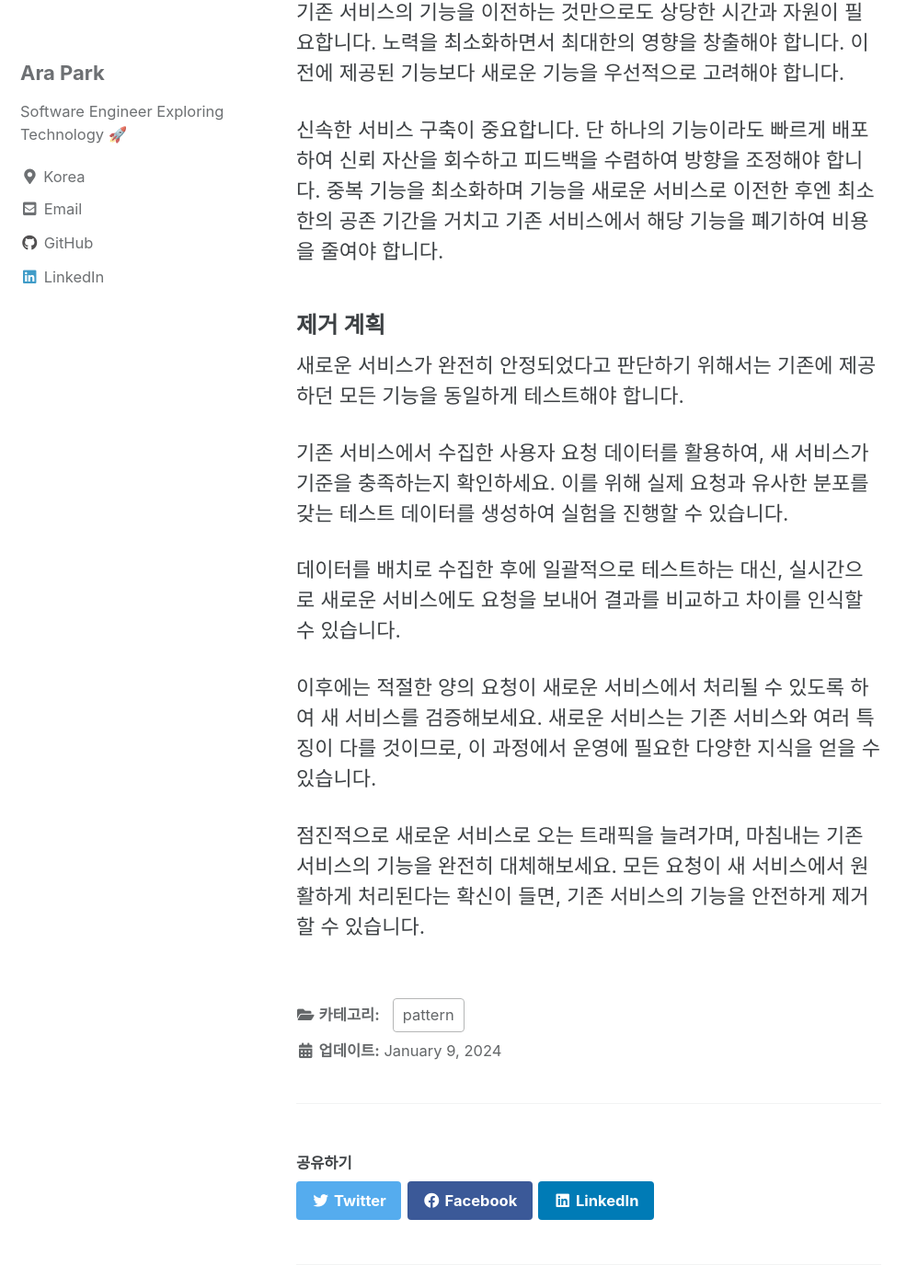
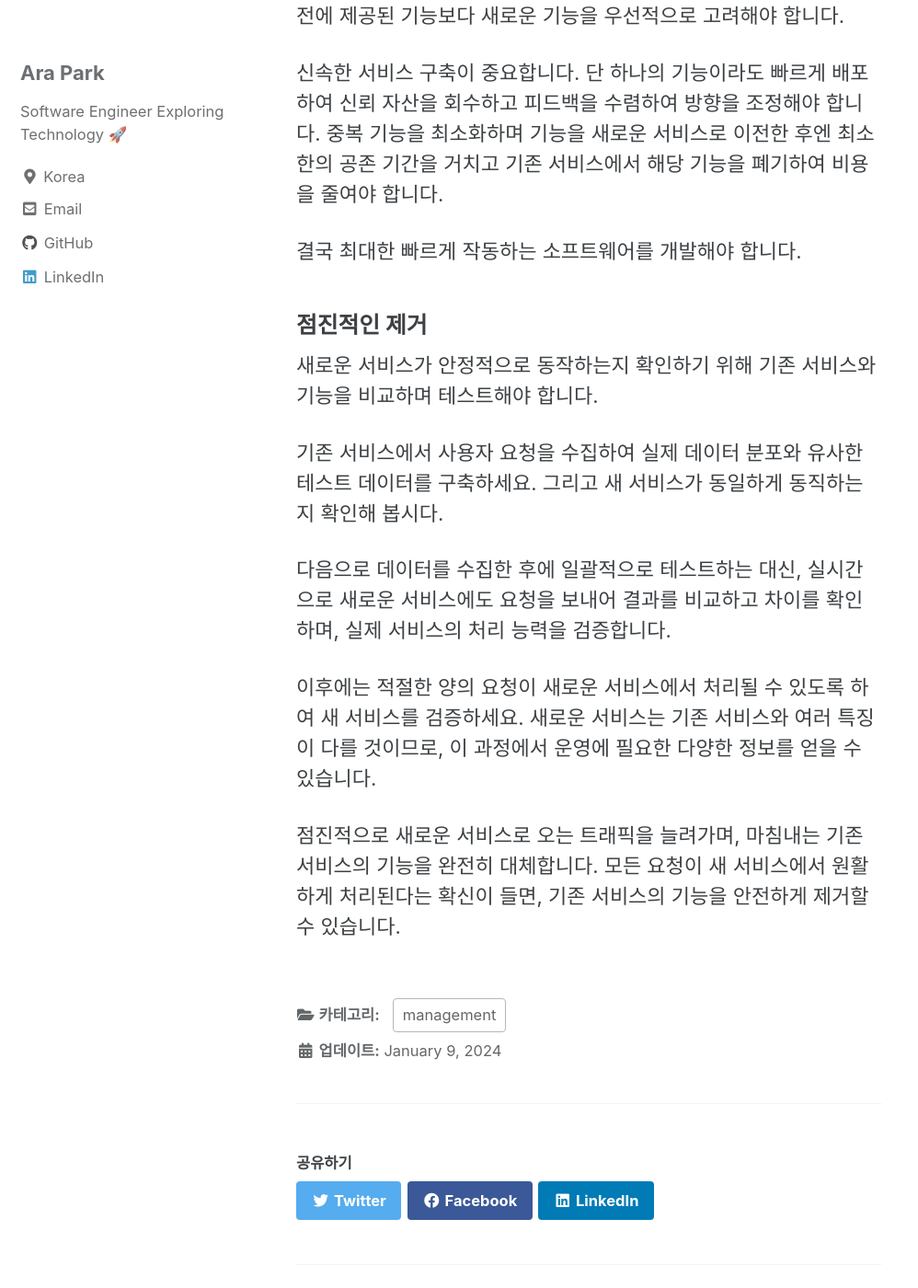
Before and after one commit to siyul-park/siyul-park.github.io, a Jekyll site: the page built from _posts/2024-01-09-kill-the-legacy.md, in a window 1280 px wide and 1400 px high, scrolled down 4427 px. Shown: the whole window at 92% size, without its empty margins (0-998 px from the left). Built offline with Jekyll 4.4.1, drawn with Linux system fonts in a browser that asks for light colours; cached includes are drawn as plain includes; comment, search, counter and statistics services are not loaded; some of the changed text lies outside the part shown.

Commit message:
chore: improve readability

```diff
--- a/_posts/2024-01-09-kill-the-legacy.md
+++ b/_posts/2024-01-09-kill-the-legacy.md
@@ -2,18 +2,18 @@
 layout: single
 title:  "레거시 죽이기"
 date:   2024-01-09 12:00:00 +0900
-categories: pattern
+categories: management
 ---
 
 새로운 프로젝트를 만나는건 설렘과 기대로 넘쳐나는 순간이죠. 카페에서 테이크 아웃한 음료를 한 모금씩 즐기며, 팀원들과 인사를 나누며 목표를 공유하고 비전에 공감합니다.그러나 코드를 마주한 순간, 처음의 희망은 온데간데없고 갑갑함만이 자리를 차지하고 있었습니다.
 
-"이것보다 더 잘 작성할 수 있을 건데..."
+코드는 복잡하고 이해하기 어렵습니다. 이걸 고치자니 손도 못 댈 것 같아서 더욱 답답해지기만 합니다. 새로운 마음과 느낌으로 시작한 프로젝트가 어느새 좌절만 남은 존재가 되었습니다. 이 코드로 지금까지 운영을 해왔다니, 정말 놀라운 일입니다.
 
-코드는 복잡하고 이해하기 어렵습니다. 이걸 고치자니 손도 못 댈 것 같아서 더욱 답답해지기만 합니다. 분명히 새로운 마음, 새 느낌으로 시작했어야 할 프로젝트가 어느새 있으나 마나 못 한 존재가 되었습니다. 이 코드로 지금까지 운영을 해왔다니, 정말 놀라운 일입니다.
+"이것보다 더 나은 코드를 작성할 수 있을 것 같아..."
 
 더 이상 이 더러운 코드와 공존할 수 없습니다. 그래서 개선해서 새로운 서비스를 만들자고 제안합니다. 새로운 아이디어와 열정을 담아 기존 구조를 깔끔하게 교체합니다. 많은 고비를 거쳐 새로운 서비스가 완성되었습니다. 이제는 예전의 폐기물 같던 서비스와 작별할 시간입니다.
 
-더럽고 꼴보기 싫은 기존 서비스를 시원하게 날려버리고, 우아하게 새 서비스를 배포합니다. 서비스는 어떤 버그도 없이 원활하게 동작하기 시작하죠. 마침내, 우리는 기존 서비스와 작별했습니다!
+더럽고 꼴보기 싫은 기존 서비스를 시원하게 날려버리고, 우아하게 새 서비스를 배포합니다. 서비스는 어떤 버그도 없이 원활하게 동작하기 시작하죠. 드디어, 우리는 기존 서비스와 작별하게 되었습니다!
 
 몇 달 후, 새로운 구성원이 합류하고 프로젝트를 살펴보며 조심스럽게 말합니다.
 
@@ -29,7 +29,7 @@ categories: pattern
 
 ### 정말 바꿔야 할까요?
 
-기존 서비스가 조직에게 제공하는 가치와 안정성을 고려해보며 정말로 바꿔야 하는지 다시 한 번 신중히 고민해봅시다. 더 효율적이고 품질이 좋게 만들 수 있을까요?
+기존 서비스가 조직에게 제공하는 가치와 안정성을 고려해보며 정말로 바꿔야 하는지 다시 한 번 신중히 고민해봅시다. 더 효율적이고 품질 좋게 만들 수 있을까요?
 
 기존 서비스는 현재까지 문제 없이 운영되어 온 것이기 때문에, 변경 시에 많은 위험을 감수해야 합니다. 또한, 기존에 서비스는 여러 동료들이 심혈을 기울여 작성한 코드일 수 있습니다. 이러한 코드를 변경하려는 것은 동료들에 대한 도전으로 받아들여질 수 있으며, 많은 반대에 직면할 수 있습니다.
 
@@ -51,7 +51,7 @@ categories: pattern
 
 신뢰 자산은 동의를 얻을때 사용되는 일종의 화폐입니다. 충분한 신뢰 자산을 구축해야만 다른 동료들을 설득하고 동의를 얻을 수 있습니다. 여러분의 의견이 긍정적인 영향을 미치면 신뢰 자산은 많아지고, 그렇지 않으면 적어집니다. 신뢰 자산이 많을수록 더 큰 영향을 미치는 의견에 동의를 받아낼 가능성이 높아집니다.
 
-물론 가지고 있는 신뢰 자산을 넘어서 더 많은 변화를 일으킬 수 있습니다. 이는 마치 신뢰를 대출하여 부채를 갖는 것과 비슷합니다. 그러나 부채를 갖기 위해서는 이미 최소한의 신뢰 자산이나 대채할 수 있는 담보를 보유하고 있어야 합니다.
+물론 가지고 있는 신뢰 자산을 넘어서 더 많은 변화를 일으킬 수 있습니다. 이는 마치 신뢰를 대출하여 부채를 갖는 것과 비슷합니다. 그러나 대출을 하기 위해서는 이미 최소한의 신뢰 자산이나 대채할 수 있는 담보를 보유하고 있어야 합니다.
 
 신뢰 자산을 넘어서 도전하는 순간, 의심의 눈초리를 받기 마련입니다. 하지만 성공한다면 부채를 상환하고 더 많은 자산을 쌓을 수 있습니다. 물론 실패한다면 대출한 신뢰를 모조리 잃어버리게 되겠지만요.
 
@@ -63,22 +63,22 @@ categories: pattern
 
 새로운 서비스를 개발하는 중에도 지속적으로 나타나는 요구사항에 대응해야 합니다. 모든 요구를 충족시키면서도 신뢰 자본을 유지하는 것이 중요합니다. 신뢰 자본이 고갈되면 프로젝트가 중단될 위험이 있습니다.
 
-결국 최대한 빠르게 작동하는 소프트웨어를 개발해야 합니다.
-
 기존 서비스는 최소한의 유지보수만 하며 새로운 기능은 새 서비스에 구현하고 배포하는 것이 좋습니다. 두 서비스를 변경하는 것은 복잡하고 시간이 많이 소요됩니다.
 
 기존 서비스의 기능을 이전하는 것만으로도 상당한 시간과 자원이 필요합니다. 노력을 최소화하면서 최대한의 영향을 창출해야 합니다. 이전에 제공된 기능보다 새로운 기능을 우선적으로 고려해야 합니다.
 
 신속한 서비스 구축이 중요합니다. 단 하나의 기능이라도 빠르게 배포하여 신뢰 자산을 회수하고 피드백을 수렴하여 방향을 조정해야 합니다. 중복 기능을 최소화하며 기능을 새로운 서비스로 이전한 후엔 최소한의 공존 기간을 거치고 기존 서비스에서 해당 기능을 폐기하여 비용을 줄여야 합니다.
 
-### 제거 계획
+결국 최대한 빠르게 작동하는 소프트웨어를 개발해야 합니다.
 
-새로운 서비스가 완전히 안정되었다고 판단하기 위해서는 기존에 제공하던 모든 기능을 동일하게 테스트해야 합니다.
+### 점진적인 제거
 
-기존 서비스에서 수집한 사용자 요청 데이터를 활용하여, 새 서비스가 기준을 충족하는지 확인하세요. 이를 위해 실제 요청과 유사한 분포를 갖는 테스트 데이터를 생성하여 실험을 진행할 수 있습니다.
+새로운 서비스가 안정적으로 동작하는지 확인하기 위해 기존 서비스와 기능을 비교하며 테스트해야 합니다.
 
-데이터를 배치로 수집한 후에 일괄적으로 테스트하는 대신, 실시간으로 새로운 서비스에도 요청을 보내어 결과를 비교하고 차이를 인식할 수 있습니다.
+기존 서비스에서 사용자 요청을 수집하여 실제 데이터 분포와 유사한 테스트 데이터를 구축하세요. 그리고 새 서비스가 동일하게 동직하는지 확인해 봅시다.
 
-이후에는 적절한 양의 요청이 새로운 서비스에서 처리될 수 있도록 하여 새 서비스를 검증해보세요. 새로운 서비스는 기존 서비스와 여러 특징이 다를 것이므로, 이 과정에서 운영에 필요한 다양한 지식을 얻을 수 있습니다.
+다음으로 데이터를 수집한 후에 일괄적으로 테스트하는 대신, 실시간으로 새로운 서비스에도 요청을 보내어 결과를 비교하고 차이를 확인하며, 실제 서비스의 처리 능력을 검증합니다.
 
-점진적으로 새로운 서비스로 오는 트래픽을 늘려가며, 마침내는 기존 서비스의 기능을 완전히 대체해보세요. 모든 요청이 새 서비스에서 원활하게 처리된다는 확신이 들면, 기존 서비스의 기능을 안전하게 제거할 수 있습니다.
+이후에는 적절한 양의 요청이 새로운 서비스에서 처리될 수 있도록 하여 새 서비스를 검증하세요. 새로운 서비스는 기존 서비스와 여러 특징이 다를 것이므로, 이 과정에서 운영에 필요한 다양한 정보를 얻을 수 있습니다.
+
+점진적으로 새로운 서비스로 오는 트래픽을 늘려가며, 마침내는 기존 서비스의 기능을 완전히 대체합니다. 모든 요청이 새 서비스에서 원활하게 처리된다는 확신이 들면, 기존 서비스의 기능을 안전하게 제거할 수 있습니다.
```
